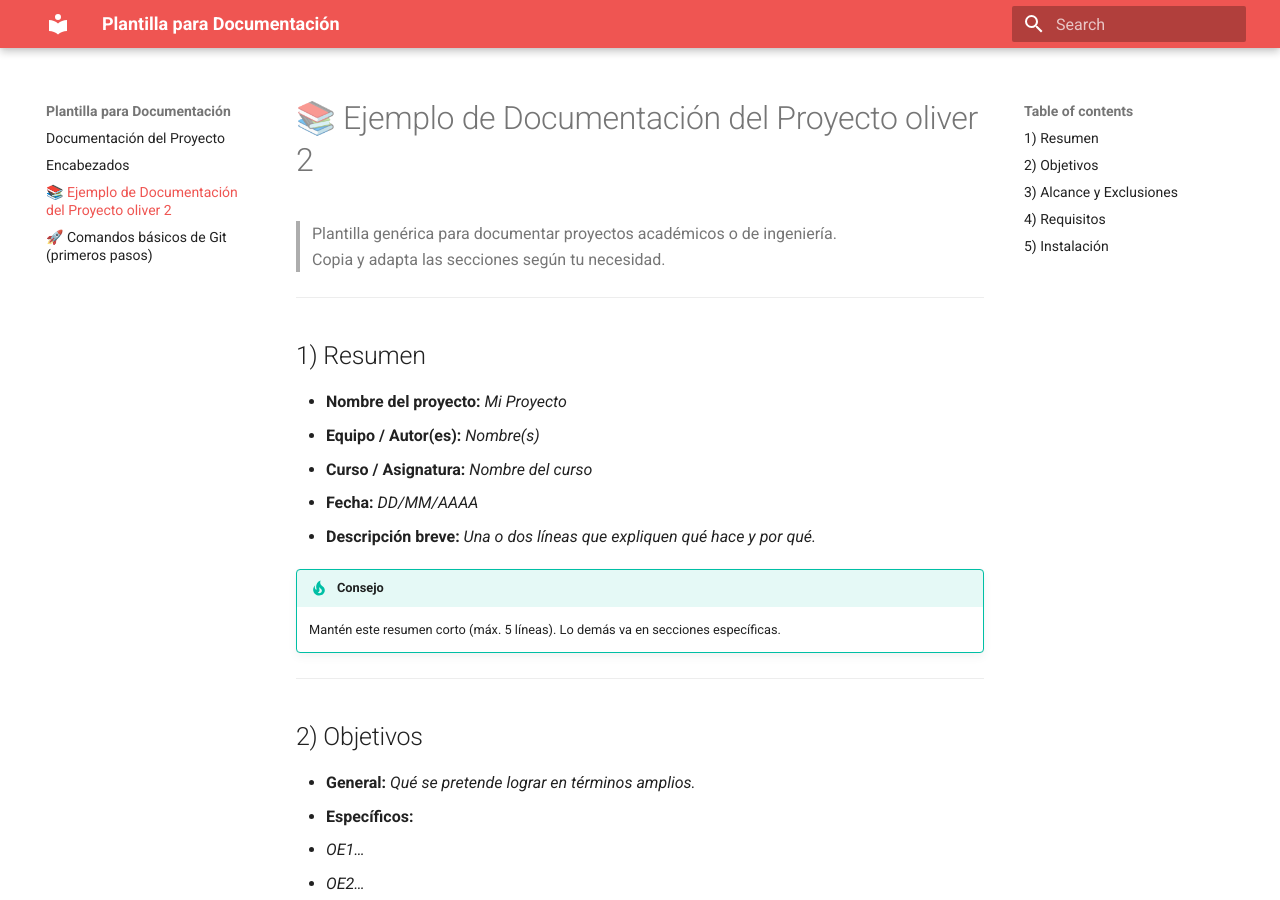
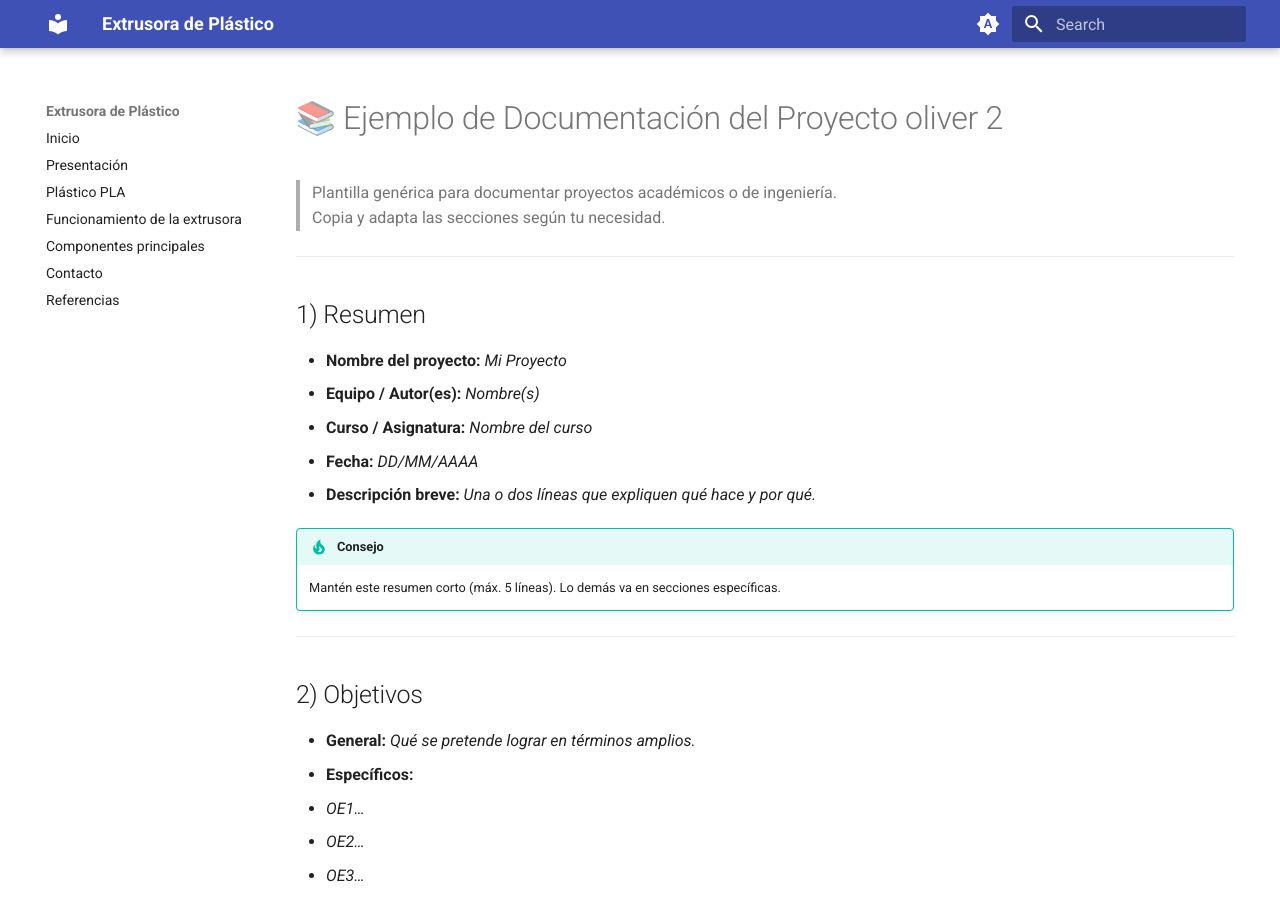
Before and after one commit to Gulden8ag/Extrusora_Plastico, an MkDocs documentation site: the page built from docs/ejemplo.md, in a window 1280 px wide and 900 px high. Built offline with MkDocs 1.6.1 and Material for MkDocs 9.7.7, drawn with Linux system fonts in a browser that asks for light colours.

Commit message:
actualizo Francisco Zavala V1

```diff
--- a/mkdocs.yml
+++ b/mkdocs.yml
@@ -1,4 +1,4 @@
-site_name: Plantilla para Documentación
+site_name: Extrusora de Plástico
 markdown_extensions:
   - pymdownx.highlight:
       anchor_linenums: true
@@ -28,12 +28,42 @@ theme:
   name: material
   highlightjs: true
   palette:
-      - scheme: default
-        primary: red
+
+      - media: "(prefers-color-scheme)"
+        toggle:
+          icon: material/brightness-auto
+          name: Switch to light mode
+
+
+
+      - media: "(prefers-color-scheme: light)"
+        scheme: default
+        toggle:
+          icon: material/brightness-7
+          name: Switch to dark mode
+
+
+      - media: "(prefers-color-scheme: dark)"
+        scheme: slate
+        toggle:
+          icon: material/brightness-4
+          name: Switch to system preference
 
   features:
     - content.code.copy
     - content.tooltips
+    - navigation.top       # Menú superior
+    - navigation.sections  # Secciones en la izquierda
+    - toc.integrate        # Integra el índice en el panel izquierdo
+    - toc.follow           # Índice fijo en la derecha
 extra_css:
   - https://use.fontawesome.com/releases/v6.5.2/css/all.css
   - https://cdnjs.cloudflare.com/ajax/libs/font-awesome/6.5.2/css/all.min.css
+nav:
+  - Inicio: index.md
+  - Presentación: presentacion.md
+  - Plástico PLA: plasticopla.md
+  - Funcionamiento de la extrusora: funcionamientoextrusora.md
+  - Componentes principales: componentes.md
+  - Contacto: contacto.md
+  - Referencias: referencias.md
```
Also changed, not shown: docs/contacto.md (added, +12 -0 lines), docs/index.md (+94 -9 lines), docs/plasticopla.md (added, +87 -0 lines), docs/referencias.md (added, +11 -0 lines), docs/componentes.md (added), docs/funcionamientoextrusora.md (added), docs/presentacion.md (added), docs/recursos/imgs/barrel.webp (added), docs/recursos/imgs/bobina.jpg (added), docs/recursos/imgs/entradauni.webp (added), docs/recursos/imgs/flujo.webp (added), docs/recursos/imgs/flujopla.webp (added), docs/recursos/imgs/idit.jpg (added), docs/recursos/imgs/inyeccion.webp (added), 2 more files, 1 other file.
